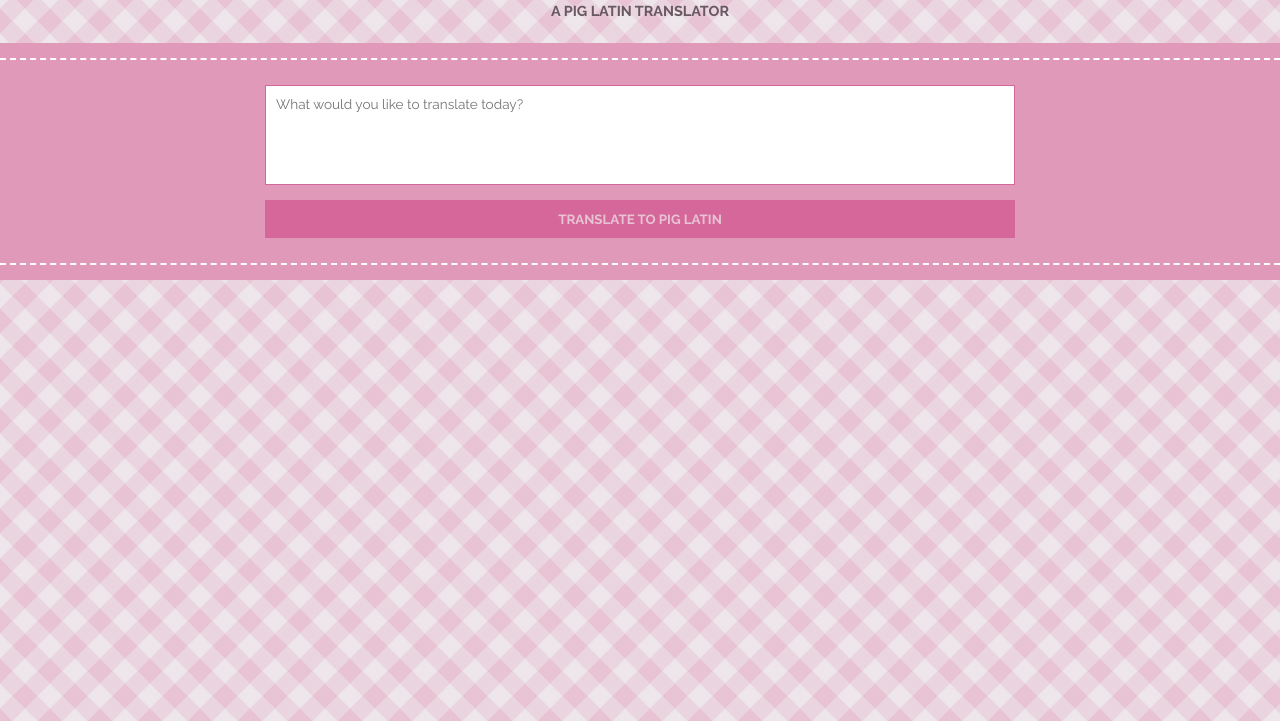
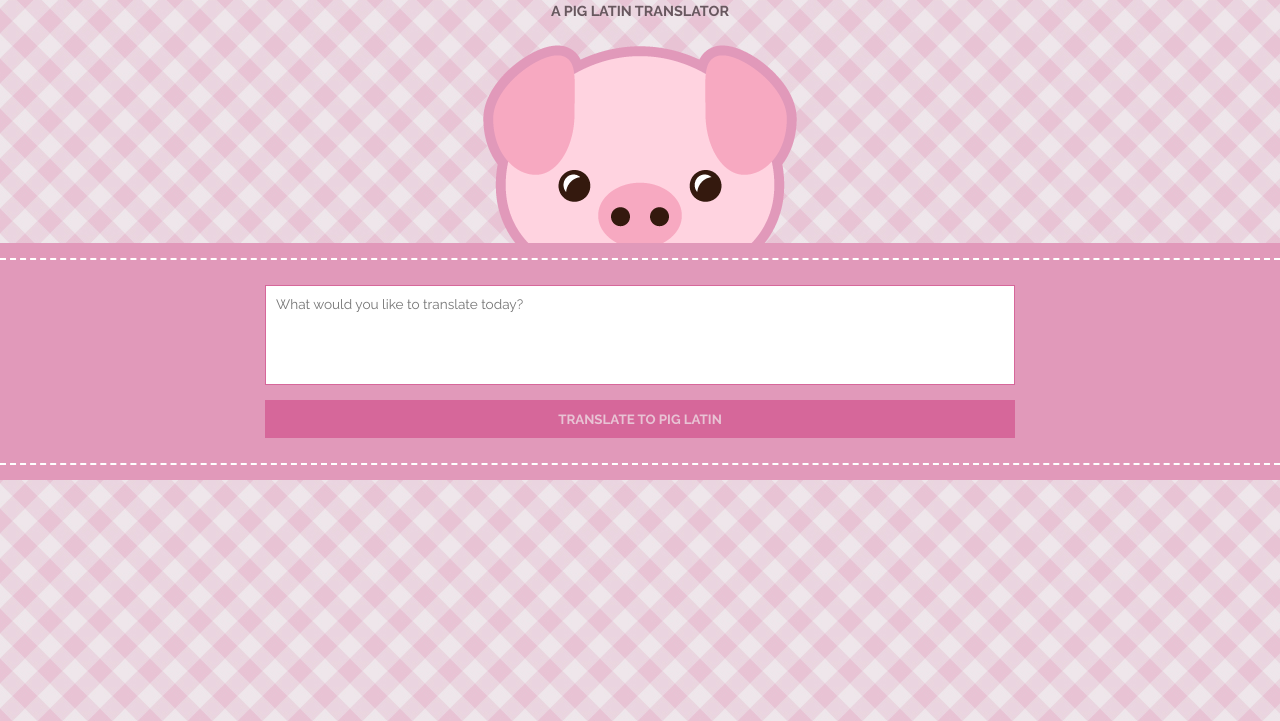
Before and after one commit to herrolisa/pig-latin-translator, a website: page index.html in a window 1280 px wide. Shown: the part 79-800 px from the top of the page. Drawn offline with Linux system fonts and the light colour scheme; a web font is replaced by a local one.

Commit message:
add styling for pig container and remove top margin from app container

```diff
--- a/css/styles.css
+++ b/css/styles.css
@@ -86,9 +86,17 @@ h2, h3, h4, h5, h6, p{
   color: #68585F;
 }
 
+.pig-container{
+  margin-top: 25px;
+  background: url(../img/pig.png);
+  background-repeat: no-repeat;
+  background-position: top center;
+  background-size: 320px;
+  height:200px;
+}
+
 .app-container{
   background-color: #E199BA;
-  margin-top: 30px;
   padding: 15px 0;
 }
 .app-inner-border{
@@ -155,9 +163,6 @@ h2, h3, h4, h5, h6, p{
   .container{
     margin: 25px 0 0 0;
   }
-  .app-container{
-    margin-top: 25px;
-  }
   .translator-app{
     margin: 25px 50px;
   }
```
